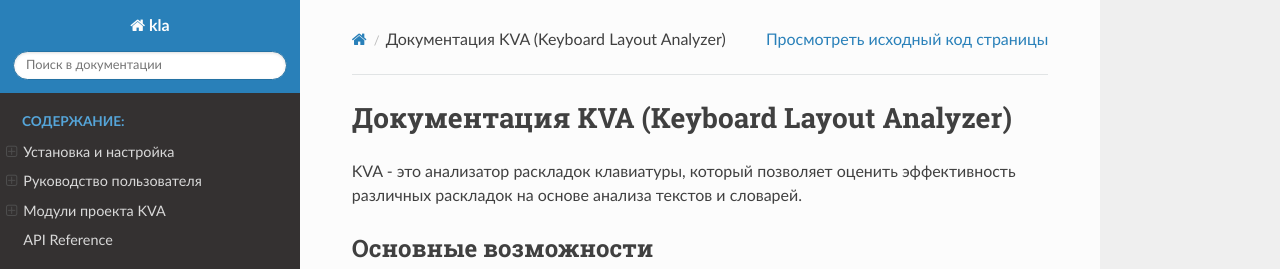
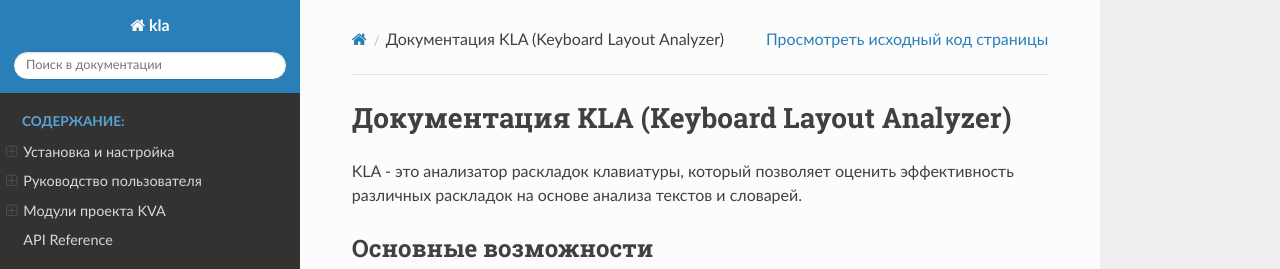
Before and after one commit to EvgeniiAndronov/KVA, a Sphinx documentation site: the page built from docs/source/index.rst, in a window 1280 px wide and 900 px high. Shown: the top 269 px of the window. Built offline with Sphinx 7.4.7 and the Read the Docs theme 3.1.0, drawn with Linux system fonts in a browser that asks for light colours.

Commit message:
Update index.rst

```diff
--- a/docs/source/index.rst
+++ b/docs/source/index.rst
@@ -3,10 +3,10 @@
    You can adapt this file completely to your liking, but it should at least
    contain the root `toctree` directive.
 
-Документация KVA (Keyboard Layout Analyzer)
+Документация KLA (Keyboard Layout Analyzer)
 ============================================
 
-KVA - это анализатор раскладок клавиатуры, который позволяет оценить эффективность различных раскладок на основе анализа текстов и словарей.
+KLA - это анализатор раскладок клавиатуры, который позволяет оценить эффективность различных раскладок на основе анализа текстов и словарей.
 
 Основные возможности
 -------------------
```
